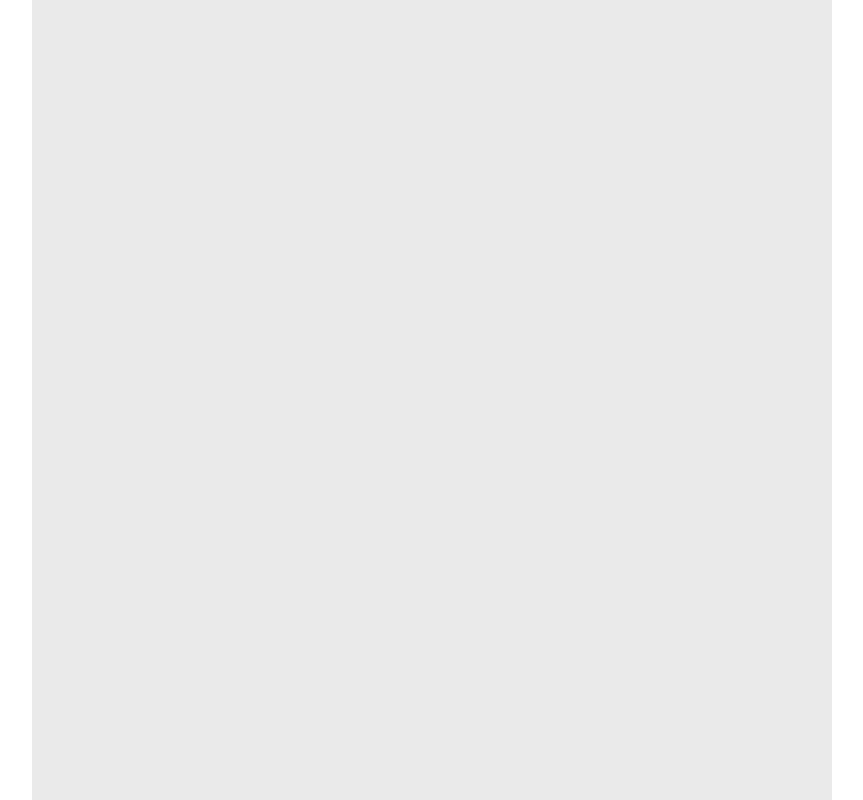
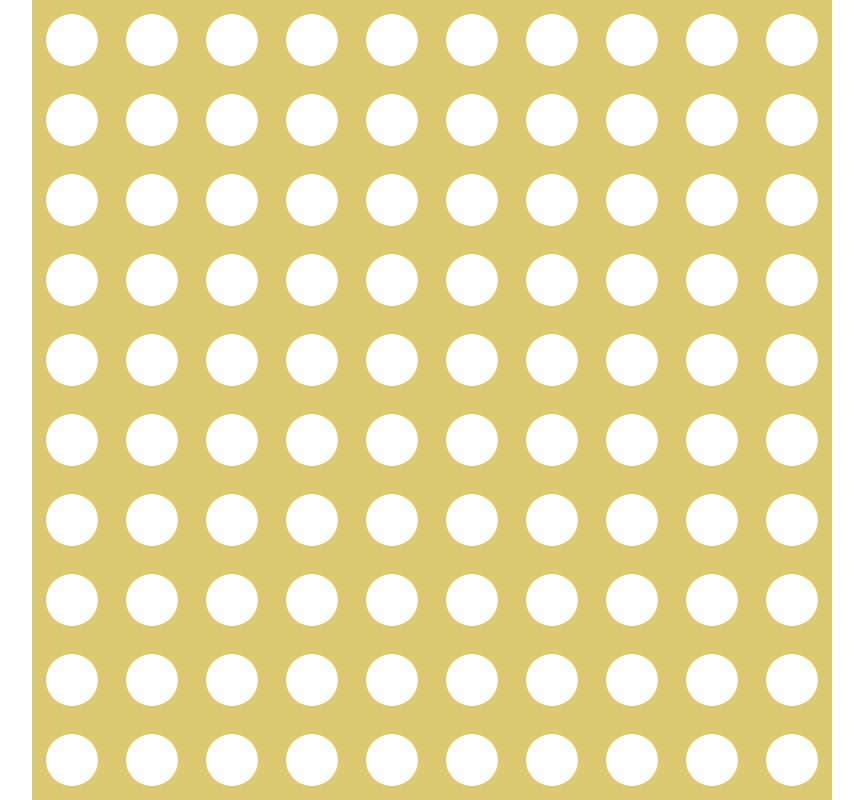
Before and after one commit to DragMonSTR/dots-game, a Vue app: page / in a window 1280 px wide. Shown: the whole page, without its empty margins (208-1071 px from the left). Built offline with nearby package versions, Linux system fonts and the light colour scheme.

Commit message:
Render gameField matrix

```diff
--- a/src/components/GameField.vue
+++ b/src/components/GameField.vue
@@ -1,16 +1,83 @@
 <template>
   <div class="game-field">
+    <div
+      class="matrix">
+      <div
+        class="matrix__row"
+        v-for="(matrixRowInfo, i) in matrix"
+        :key="i"
+      >
+        <div
+          class="matrix__cell cell"
+          v-for="(matrixInfo, j) in matrixRowInfo"
+          :key="j"
+        >
+          <div class="cell__main-circle"></div>
+        </div>
+      </div>
+    </div>
   </div>
 </template>
 
 <script>
+import Game from "@/assets/gameLogic/game"
+import GameField from "@/assets/gameLogic/gameField"
+
 export default {
-  name: "GameField"
+  name: "GameField",
+  data: () => ({
+    matrix: [[]]
+  }),
+  mounted() {
+    Game.start(10)
+
+    this.matrix = GameField.matrix
+  }
 }
 </script>
 
 <style scoped>
 .game-field {
-  background-color: #eaeaea;
+  background-color: #dcca71;
+}
+
+
+.matrix {
+  height: 100%;
+
+  display: flex;
+  flex-direction: column;
+}
+
+.matrix__row {
+  flex: 1 1 auto;
+  display: flex;
+  align-items: center;
+}
+
+.matrix__cell {
+  height: 100%;
+  flex: 1 1 auto;
+  text-align: center;
+
+  display: flex;
+  justify-content: center;
+  align-items: center;
+}
+
+
+.cell__main-circle {
+  width: 65%;
+  height: 65%;
+
+  background-color: #fff;
+  border-radius: 50%;
+
+  transition: transform .2s ease;
+  cursor: pointer;
+}
+
+.cell__main-circle:hover {
+  transform: scale(1.1);
 }
 </style>
```
